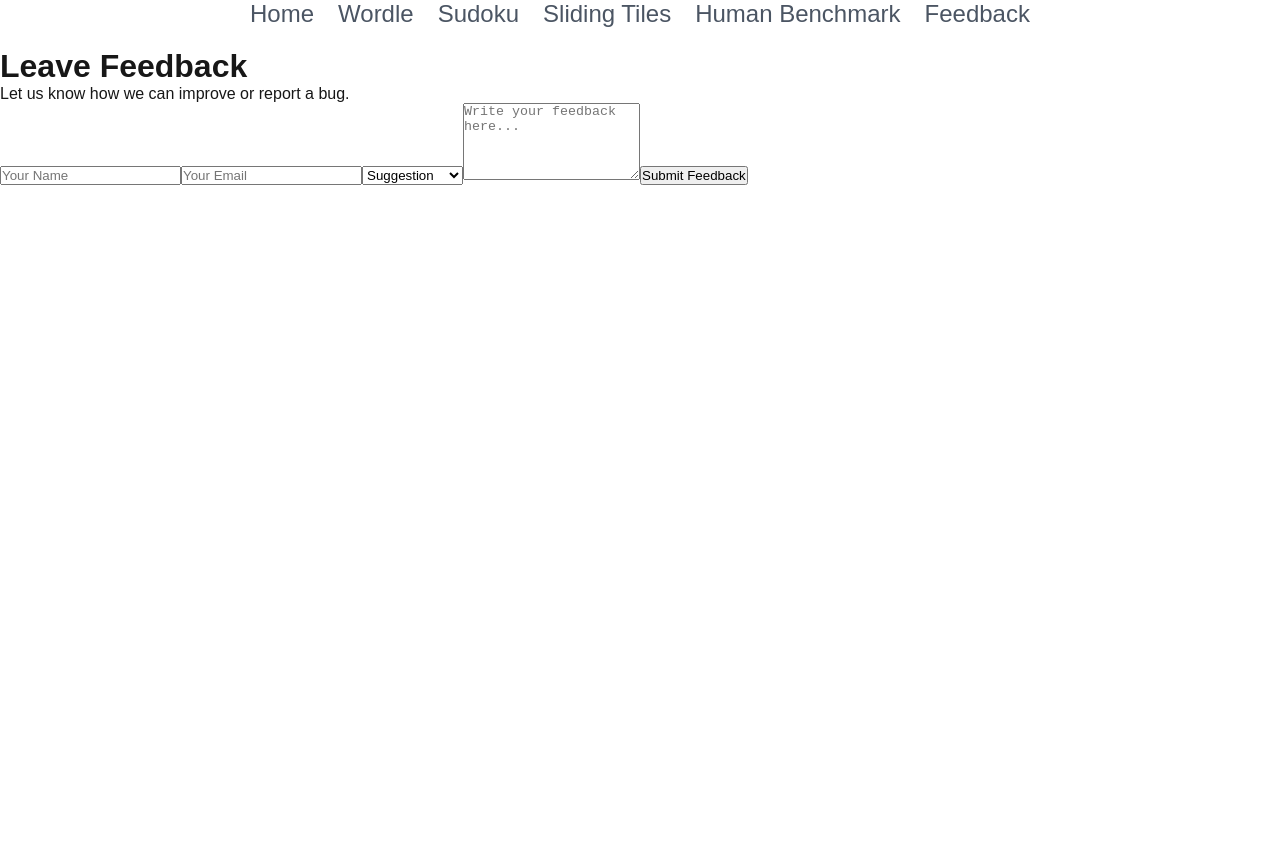
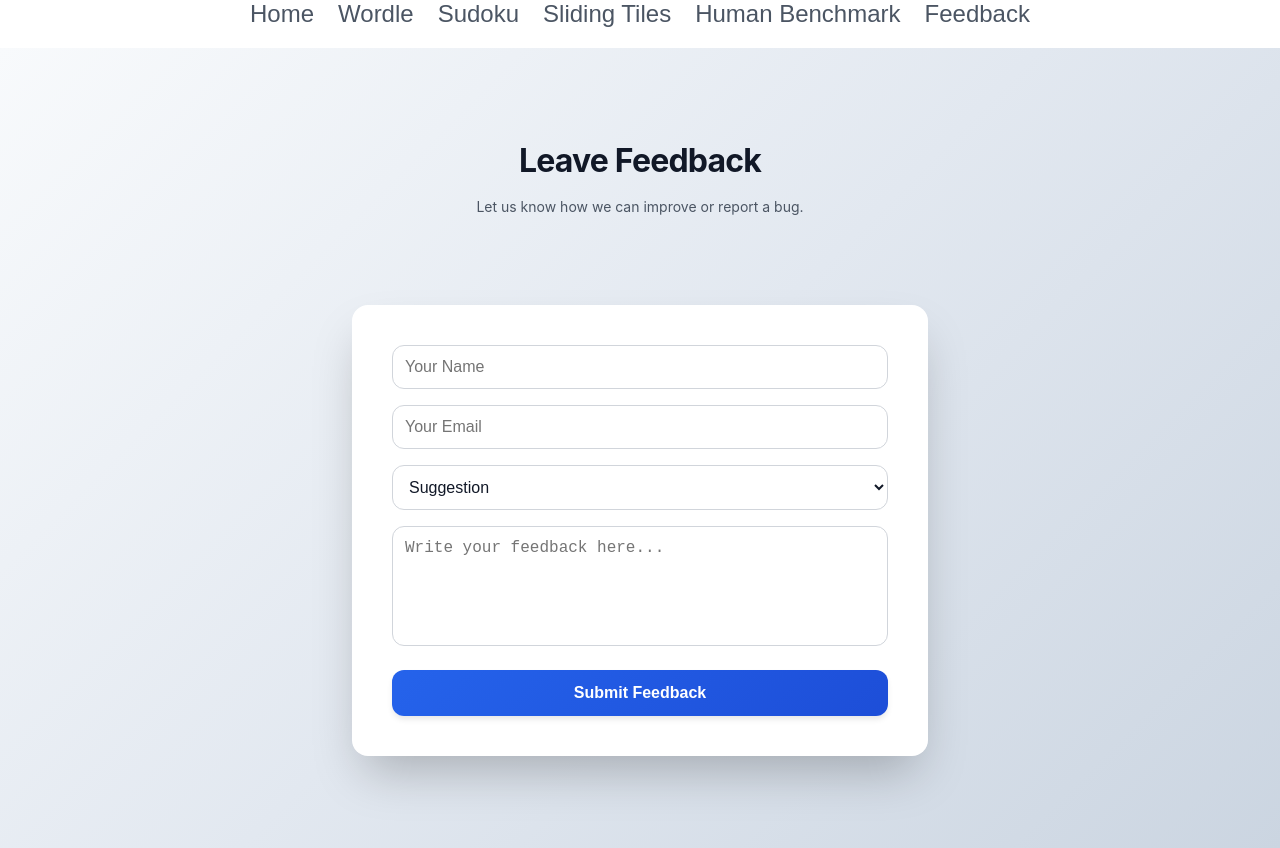
Before and after one commit to bananaNuggets75/brain-exercise-games, a Next.js app: page /feedback in a window 1280 px wide. Before the commit the page ends 800 px from the top, so only its background shows below. Built offline with nearby package versions, Linux system fonts and the light colour scheme.

Commit message:
update front end

```diff
--- a/app/feedback/page.tsx
+++ b/app/feedback/page.tsx
@@ -36,18 +36,21 @@ const FeedbackPage = () => {
   };
 
   return (
-    <div className="max-w-xl mx-auto p-6 mt-10 bg-white rounded-2xl shadow-lg">
-      <h1 className="text-2xl font-bold mb-4 text-center">Leave Feedback</h1>
-      <p className="text-sm text-gray-600 mb-6 text-center">Let us know how we can improve or report a bug.</p>
+    <div className="feedback-container">
+      <div className="feedback-header">
+        <h1 className="feedback-title">Leave Feedback</h1>
+        <p className="feedback-subtitle">Let us know how we can improve or report a bug.</p>
+      </div>
 
-      <form onSubmit={handleSubmit} className="space-y-4">
+      <div className="feedback-card">
+        <form onSubmit={handleSubmit} className="feedback-form">
           <input
             name="name"
             type="text"
             placeholder="Your Name"
             value={formData.name}
             onChange={handleChange}
-          className="w-full p-3 border rounded-xl focus:outline-none focus:ring"
+            className="form-input"
           />
           <input
             name="email"
@@ -55,13 +58,13 @@ const FeedbackPage = () => {
             placeholder="Your Email"
             value={formData.email}
             onChange={handleChange}
-          className="w-full p-3 border rounded-xl focus:outline-none focus:ring"
+            className="form-input"
           />
           <select
             name="type"
             value={formData.type}
             onChange={handleChange}
-          className="w-full p-3 border rounded-xl focus:outline-none focus:ring"
+            className="form-select"
           >
             <option value="suggestion">Suggestion</option>
             <option value="bug">Report a Bug</option>
@@ -73,17 +76,18 @@ const FeedbackPage = () => {
             rows={5}
             value={formData.message}
             onChange={handleChange}
-          className="w-full p-3 border rounded-xl focus:outline-none focus:ring resize-none"
+            className="form-textarea"
           />
 
           <button
             type="submit"
-          className="w-full bg-blue-600 text-white font-medium py-3 rounded-xl hover:bg-blue-700 transition"
+            className="submit-button"
           >
             Submit Feedback
           </button>
         </form>
       </div>
+    </div>
   );
 };
 
```
Lines whose indentation alone changed are shown as unchanged.
